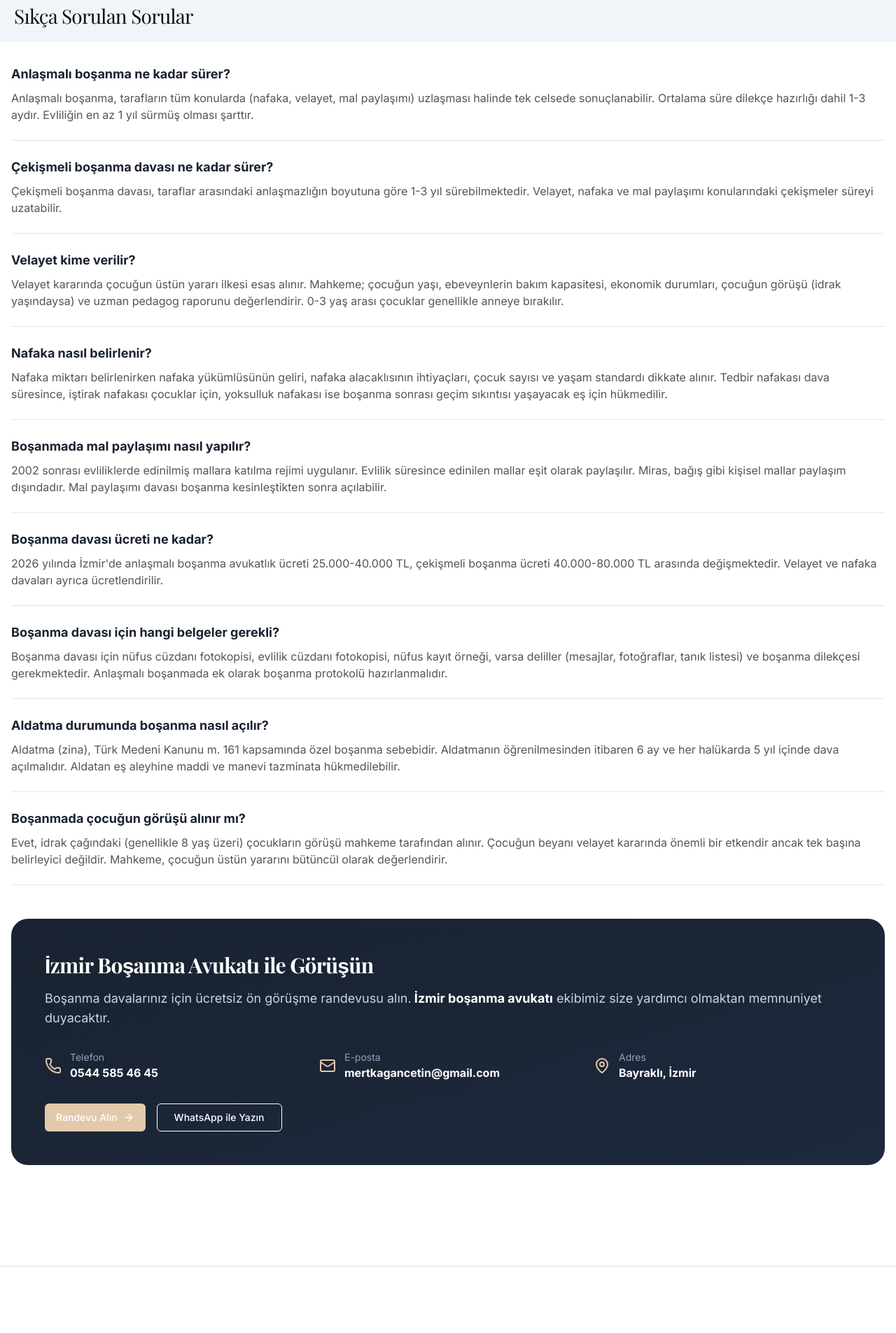
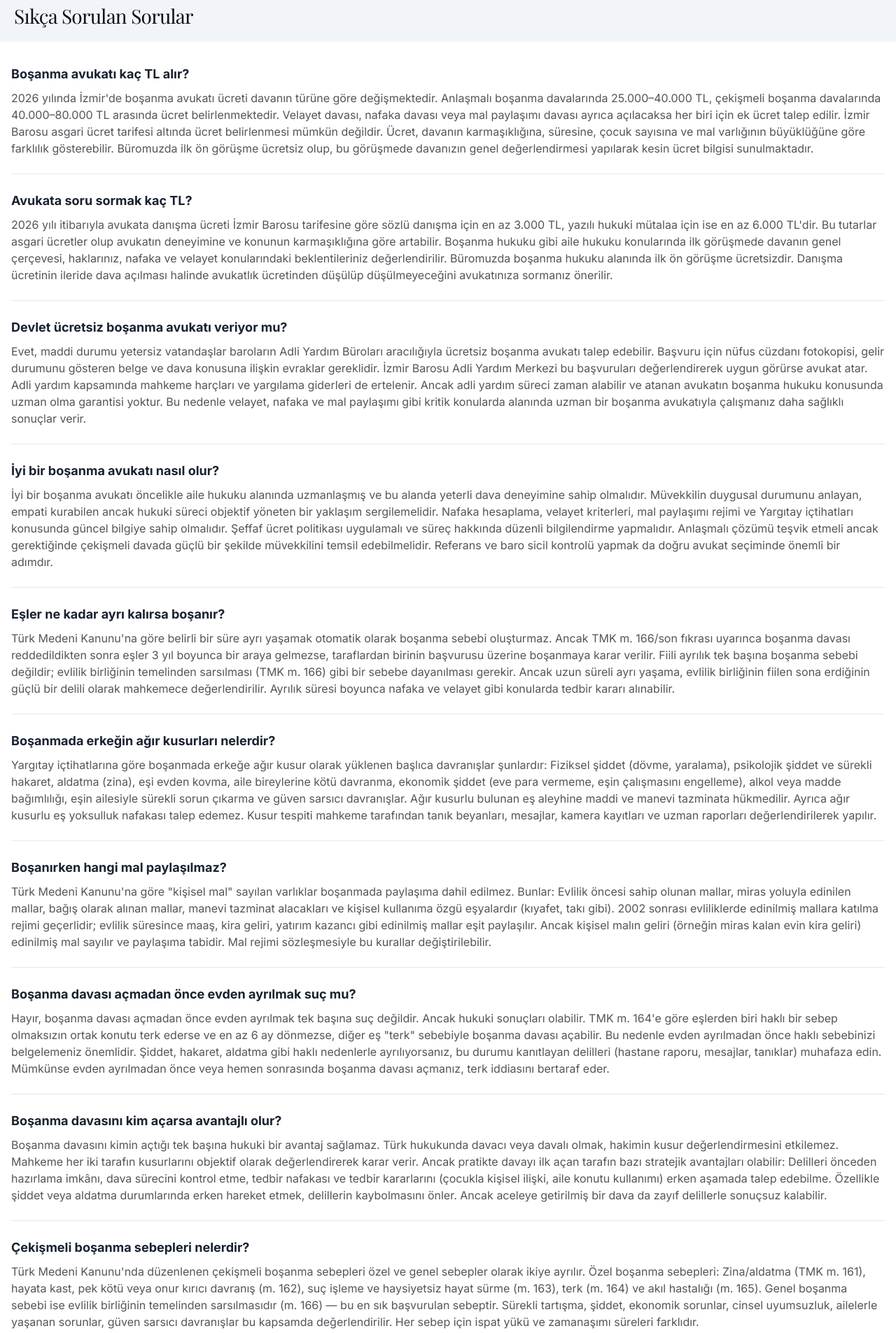
Before and after one commit to pixelmirage/site, a Next.js app: page /izmir-bosanma-avukati in a window 1280 px wide. Shown: the part 8720-10625 px from the top of the page at 70% size. Built offline with nearby package versions, Linux system fonts and the light colour scheme; a web font is replaced by a local one.

Commit message:
Bosanma avukati FAQ: Google People Also Ask sorulariyla guncelle - 13 yeni soru-cevap (120+ kelime detayli cevaplar) - Avukat ucreti, kusur, nafaka, mal paylasimi, cekismeli bosanma - Co-Authored-By: Claude Opus 4.6 <noreply@anthropic.com>

```diff
--- a/src/app/izmir-bosanma-avukati/page.tsx
+++ b/src/app/izmir-bosanma-avukati/page.tsx
@@ -78,40 +78,56 @@ export const metadata: Metadata = {
 
 const faqs = [
     {
-        question: "Anlaşmalı boşanma ne kadar sürer?",
-        answer: "Anlaşmalı boşanma, tarafların tüm konularda (nafaka, velayet, mal paylaşımı) uzlaşması halinde tek celsede sonuçlanabilir. Ortalama süre dilekçe hazırlığı dahil 1-3 aydır. Evliliğin en az 1 yıl sürmüş olması şarttır."
+        question: "Boşanma avukatı kaç TL alır?",
+        answer: "2026 yılında İzmir'de boşanma avukatı ücreti davanın türüne göre değişmektedir. Anlaşmalı boşanma davalarında 25.000–40.000 TL, çekişmeli boşanma davalarında 40.000–80.000 TL arasında ücret belirlenmektedir. Velayet davası, nafaka davası veya mal paylaşımı davası ayrıca açılacaksa her biri için ek ücret talep edilir. İzmir Barosu asgari ücret tarifesi altında ücret belirlenmesi mümkün değildir. Ücret, davanın karmaşıklığına, süresine, çocuk sayısına ve mal varlığının büyüklüğüne göre farklılık gösterebilir. Büromuzda ilk ön görüşme ücretsiz olup, bu görüşmede davanızın genel değerlendirmesi yapılarak kesin ücret bilgisi sunulmaktadır."
     },
     {
-        question: "Çekişmeli boşanma davası ne kadar sürer?",
-        answer: "Çekişmeli boşanma davası, taraflar arasındaki anlaşmazlığın boyutuna göre 1-3 yıl sürebilmektedir. Velayet, nafaka ve mal paylaşımı konularındaki çekişmeler süreyi uzatabilir."
+        question: "Avukata soru sormak kaç TL?",
+        answer: "2026 yılı itibarıyla avukata danışma ücreti İzmir Barosu tarifesine göre sözlü danışma için en az 3.000 TL, yazılı hukuki mütalaa için ise en az 6.000 TL'dir. Bu tutarlar asgari ücretler olup avukatın deneyimine ve konunun karmaşıklığına göre artabilir. Boşanma hukuku gibi aile hukuku konularında ilk görüşmede davanın genel çerçevesi, haklarınız, nafaka ve velayet konularındaki beklentileriniz değerlendirilir. Büromuzda boşanma hukuku alanında ilk ön görüşme ücretsizdir. Danışma ücretinin ileride dava açılması halinde avukatlık ücretinden düşülüp düşülmeyeceğini avukatınıza sormanız önerilir."
     },
     {
-        question: "Velayet kime verilir?",
-        answer: "Velayet kararında çocuğun üstün yararı ilkesi esas alınır. Mahkeme; çocuğun yaşı, ebeveynlerin bakım kapasitesi, ekonomik durumları, çocuğun görüşü (idrak yaşındaysa) ve uzman pedagog raporunu değerlendirir. 0-3 yaş arası çocuklar genellikle anneye bırakılır."
+        question: "Devlet ücretsiz boşanma avukatı veriyor mu?",
+        answer: "Evet, maddi durumu yetersiz vatandaşlar baroların Adli Yardım Büroları aracılığıyla ücretsiz boşanma avukatı talep edebilir. Başvuru için nüfus cüzdanı fotokopisi, gelir durumunu gösteren belge ve dava konusuna ilişkin evraklar gereklidir. İzmir Barosu Adli Yardım Merkezi bu başvuruları değerlendirerek uygun görürse avukat atar. Adli yardım kapsamında mahkeme harçları ve yargılama giderleri de ertelenir. Ancak adli yardım süreci zaman alabilir ve atanan avukatın boşanma hukuku konusunda uzman olma garantisi yoktur. Bu nedenle velayet, nafaka ve mal paylaşımı gibi kritik konularda alanında uzman bir boşanma avukatıyla çalışmanız daha sağlıklı sonuçlar verir."
     },
     {
-        question: "Nafaka nasıl belirlenir?",
-        answer: "Nafaka miktarı belirlenirken nafaka yükümlüsünün geliri, nafaka alacaklısının ihtiyaçları, çocuk sayısı ve yaşam standardı dikkate alınır. Tedbir nafakası dava süresince, iştirak nafakası çocuklar için, yoksulluk nafakası ise boşanma sonrası geçim sıkıntısı yaşayacak eş için hükmedilir."
+        question: "İyi bir boşanma avukatı nasıl olur?",
+        answer: "İyi bir boşanma avukatı öncelikle aile hukuku alanında uzmanlaşmış ve bu alanda yeterli dava deneyimine sahip olmalıdır. Müvekkilin duygusal durumunu anlayan, empati kurabilen ancak hukuki süreci objektif yöneten bir yaklaşım sergilemelidir. Nafaka hesaplama, velayet kriterleri, mal paylaşımı rejimi ve Yargıtay içtihatları konusunda güncel bilgiye sahip olmalıdır. Şeffaf ücret politikası uygulamalı ve süreç hakkında düzenli bilgilendirme yapmalıdır. Anlaşmalı çözümü teşvik etmeli ancak gerektiğinde çekişmeli davada güçlü bir şekilde müvekkilini temsil edebilmelidir. Referans ve baro sicil kontrolü yapmak da doğru avukat seçiminde önemli bir adımdır."
     },
     {
-        question: "Boşanmada mal paylaşımı nasıl yapılır?",
-        answer: "2002 sonrası evliliklerde edinilmiş mallara katılma rejimi uygulanır. Evlilik süresince edinilen mallar eşit olarak paylaşılır. Miras, bağış gibi kişisel mallar paylaşım dışındadır. Mal paylaşımı davası boşanma kesinleştikten sonra açılabilir."
+        question: "Eşler ne kadar ayrı kalırsa boşanır?",
+        answer: "Türk Medeni Kanunu'na göre belirli bir süre ayrı yaşamak otomatik olarak boşanma sebebi oluşturmaz. Ancak TMK m. 166/son fıkrası uyarınca boşanma davası reddedildikten sonra eşler 3 yıl boyunca bir araya gelmezse, taraflardan birinin başvurusu üzerine boşanmaya karar verilir. Fiili ayrılık tek başına boşanma sebebi değildir; evlilik birliğinin temelinden sarsılması (TMK m. 166) gibi bir sebebe dayanılması gerekir. Ancak uzun süreli ayrı yaşama, evlilik birliğinin fiilen sona erdiğinin güçlü bir delili olarak mahkemece değerlendirilir. Ayrılık süresi boyunca nafaka ve velayet gibi konularda tedbir kararı alınabilir."
     },
     {
-        question: "Boşanma davası ücreti ne kadar?",
-        answer: "2026 yılında İzmir'de anlaşmalı boşanma avukatlık ücreti 25.000-40.000 TL, çekişmeli boşanma ücreti 40.000-80.000 TL arasında değişmektedir. Velayet ve nafaka davaları ayrıca ücretlendirilir."
+        question: "Boşanmada erkeğin ağır kusurları nelerdir?",
+        answer: "Yargıtay içtihatlarına göre boşanmada erkeğe ağır kusur olarak yüklenen başlıca davranışlar şunlardır: Fiziksel şiddet (dövme, yaralama), psikolojik şiddet ve sürekli hakaret, aldatma (zina), eşi evden kovma, aile bireylerine kötü davranma, ekonomik şiddet (eve para vermeme, eşin çalışmasını engelleme), alkol veya madde bağımlılığı, eşin ailesiyle sürekli sorun çıkarma ve güven sarsıcı davranışlar. Ağır kusurlu bulunan eş aleyhine maddi ve manevi tazminata hükmedilir. Ayrıca ağır kusurlu eş yoksulluk nafakası talep edemez. Kusur tespiti mahkeme tarafından tanık beyanları, mesajlar, kamera kayıtları ve uzman raporları değerlendirilerek yapılır."
     },
     {
-        question: "Boşanma davası için hangi belgeler gerekli?",
-        answer: "Boşanma davası için nüfus cüzdanı fotokopisi, evlilik cüzdanı fotokopisi, nüfus kayıt örneği, varsa deliller (mesajlar, fotoğraflar, tanık listesi) ve boşanma dilekçesi gerekmektedir. Anlaşmalı boşanmada ek olarak boşanma protokolü hazırlanmalıdır."
+        question: "Boşanırken hangi mal paylaşılmaz?",
+        answer: "Türk Medeni Kanunu'na göre \"kişisel mal\" sayılan varlıklar boşanmada paylaşıma dahil edilmez. Bunlar: Evlilik öncesi sahip olunan mallar, miras yoluyla edinilen mallar, bağış olarak alınan mallar, manevi tazminat alacakları ve kişisel kullanıma özgü eşyalardır (kıyafet, takı gibi). 2002 sonrası evliliklerde edinilmiş mallara katılma rejimi geçerlidir; evlilik süresince maaş, kira geliri, yatırım kazancı gibi edinilmiş mallar eşit paylaşılır. Ancak kişisel malın geliri (örneğin miras kalan evin kira geliri) edinilmiş mal sayılır ve paylaşıma tabidir. Mal rejimi sözleşmesiyle bu kurallar değiştirilebilir."
     },
     {
-        question: "Aldatma durumunda boşanma nasıl açılır?",
-        answer: "Aldatma (zina), Türk Medeni Kanunu m. 161 kapsamında özel boşanma sebebidir. Aldatmanın öğrenilmesinden itibaren 6 ay ve her halükarda 5 yıl içinde dava açılmalıdır. Aldatan eş aleyhine maddi ve manevi tazminata hükmedilebilir."
+        question: "Boşanma davası açmadan önce evden ayrılmak suç mu?",
+        answer: "Hayır, boşanma davası açmadan önce evden ayrılmak tek başına suç değildir. Ancak hukuki sonuçları olabilir. TMK m. 164'e göre eşlerden biri haklı bir sebep olmaksızın ortak konutu terk ederse ve en az 6 ay dönmezse, diğer eş \"terk\" sebebiyle boşanma davası açabilir. Bu nedenle evden ayrılmadan önce haklı sebebinizi belgelemeniz önemlidir. Şiddet, hakaret, aldatma gibi haklı nedenlerle ayrılıyorsanız, bu durumu kanıtlayan delilleri (hastane raporu, mesajlar, tanıklar) muhafaza edin. Mümkünse evden ayrılmadan önce veya hemen sonrasında boşanma davası açmanız, terk iddiasını bertaraf eder."
     },
     {
-        question: "Boşanmada çocuğun görüşü alınır mı?",
-        answer: "Evet, idrak çağındaki (genellikle 8 yaş üzeri) çocukların görüşü mahkeme tarafından alınır. Çocuğun beyanı velayet kararında önemli bir etkendir ancak tek başına belirleyici değildir. Mahkeme, çocuğun üstün yararını bütüncül olarak değerlendirir."
+        question: "Boşanma davasını kim açarsa avantajlı olur?",
+        answer: "Boşanma davasını kimin açtığı tek başına hukuki bir avantaj sağlamaz. Türk hukukunda davacı veya davalı olmak, hakimin kusur değerlendirmesini etkilemez. Mahkeme her iki tarafın kusurlarını objektif olarak değerlendirerek karar verir. Ancak pratikte davayı ilk açan tarafın bazı stratejik avantajları olabilir: Delilleri önceden hazırlama imkânı, dava sürecini kontrol etme, tedbir nafakası ve tedbir kararlarını (çocukla kişisel ilişki, aile konutu kullanımı) erken aşamada talep edebilme. Özellikle şiddet veya aldatma durumlarında erken hareket etmek, delillerin kaybolmasını önler. Ancak aceleye getirilmiş bir dava da zayıf delillerle sonuçsuz kalabilir."
+    },
+    {
+        question: "Çekişmeli boşanma sebepleri nelerdir?",
+        answer: "Türk Medeni Kanunu'nda düzenlenen çekişmeli boşanma sebepleri özel ve genel sebepler olarak ikiye ayrılır. Özel boşanma sebepleri: Zina/aldatma (TMK m. 161), hayata kast, pek kötü veya onur kırıcı davranış (m. 162), suç işleme ve haysiyetsiz hayat sürme (m. 163), terk (m. 164) ve akıl hastalığı (m. 165). Genel boşanma sebebi ise evlilik birliğinin temelinden sarsılmasıdır (m. 166) — bu en sık başvurulan sebeptir. Sürekli tartışma, şiddet, ekonomik sorunlar, cinsel uyumsuzluk, ailelerle yaşanan sorunlar, güven sarsıcı davranışlar bu kapsamda değerlendirilir. Her sebep için ispat yükü ve zamanaşımı süreleri farklıdır."
+    },
+    {
+        question: "Çekişmeli boşanma sürecinde evde kim kalır?",
+        answer: "Çekişmeli boşanma davasında ortak konutun kullanımına hakim karar verir. TMK m. 169 uyarınca mahkeme, dava süresince eşlerin barınmasına ilişkin geçici önlemler alır. Genellikle çocukların velayetini fiilen kullanan eş evde kalır. Şiddet iddiası varsa, şiddet uygulayan eşin evden uzaklaştırılmasına karar verilebilir (6284 sayılı Kanun). Evin mülkiyetinin kime ait olduğu bu kararı doğrudan etkilemez; kirada otunan konutlarda da aynı kural geçerlidir. Evde kalan eş aleyhine kira veya kullanım bedeli istenebilir. Tedbir kararları dava sonuna kadar geçerlidir ve ihlali halinde zorlama hapsi uygulanabilir."
+    },
+    {
+        question: "Boşanmayı kadın açarsa ne olur?",
+        answer: "Boşanma davasını kadının açması, hukuki süreç açısından herhangi bir dezavantaj oluşturmaz. Kadın davacı olarak haklarını talep edebilir: Tedbir nafakası (dava süresince), yoksulluk nafakası (boşanma sonrası), maddi ve manevi tazminat, velayet talebi ve mal paylaşımı. Kadın, kusursuz veya daha az kusurlu ise tazminat talep edebilir. Davayı kadının açması, erkeğin kusurlu olduğu anlamına gelmediği gibi kadının kusursuz olduğu anlamına da gelmez. Mahkeme her iki tarafın kusurlarını ayrı ayrı değerlendirir. Özellikle şiddet mağduru kadınların erken aşamada dava açması ve koruma kararı talep etmesi tavsiye edilir."
+    },
+    {
+        question: "Erkek hangi durumda nafaka ödemez?",
+        answer: "Erkek şu durumlarda nafaka ödemekten kurtulabilir: Kadının tam kusurlu olması halinde yoksulluk nafakası hükmedilmez. Kadının boşanma sonrası yoksulluğa düşmeyecek düzeyde geliri veya mal varlığı varsa yoksulluk nafakasına gerek kalmaz. Kadının yeniden evlenmesi halinde yoksulluk nafakası kendiliğinden sona erer. Kadının evlilik dışı bir kişiyle fiilen birlikte yaşaması nafakanın kaldırılma sebebidir. Nafaka alacaklısının haysiyetsiz hayat sürmesi de kaldırma nedenidir. İştirak nafakası ise çocuğun 18 yaşını doldurması veya eğitim hayatının sona ermesiyle biter. Nafaka miktarının azaltılması için koşulların değiştiğinin ispatı gerekir."
     }
 ];
 
```
